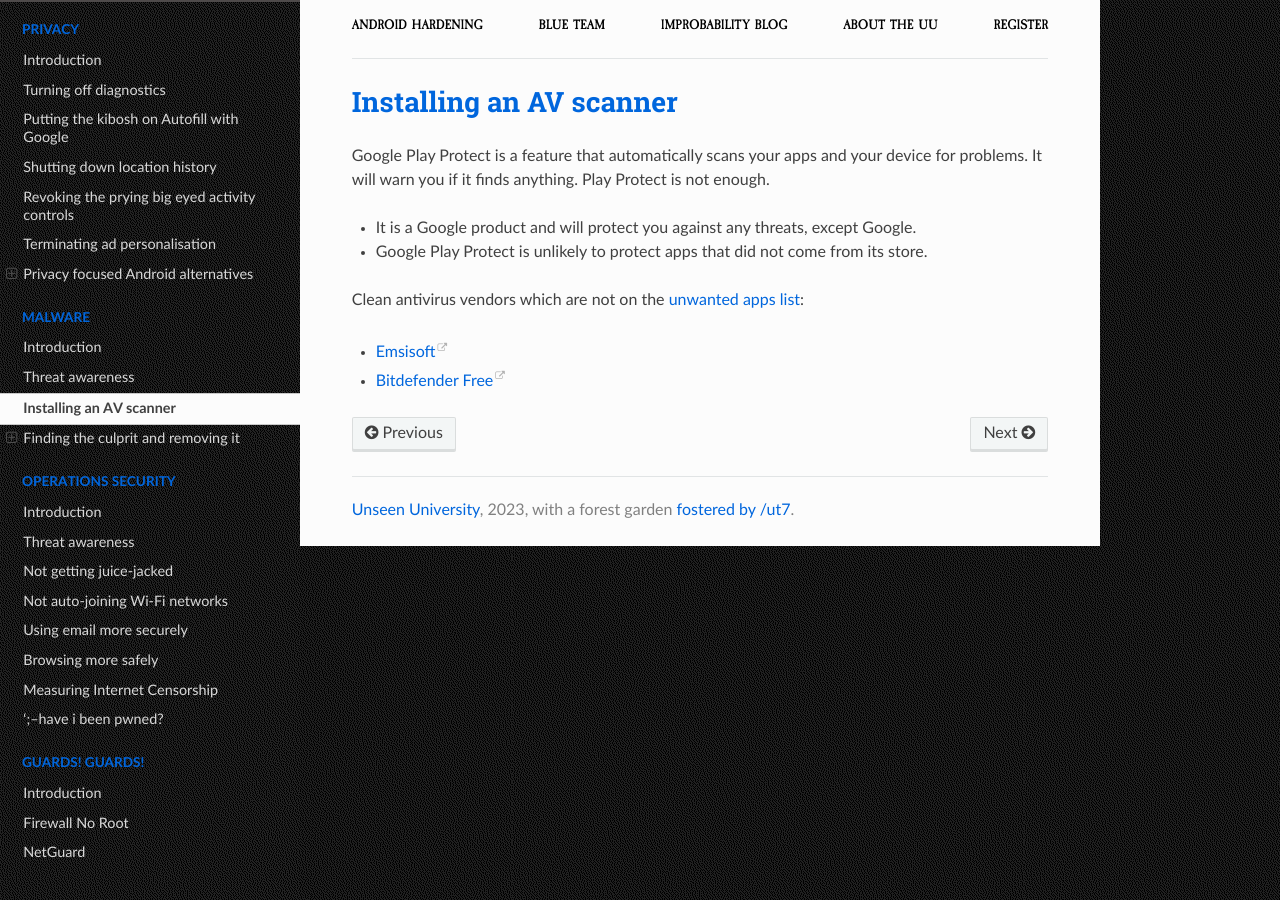
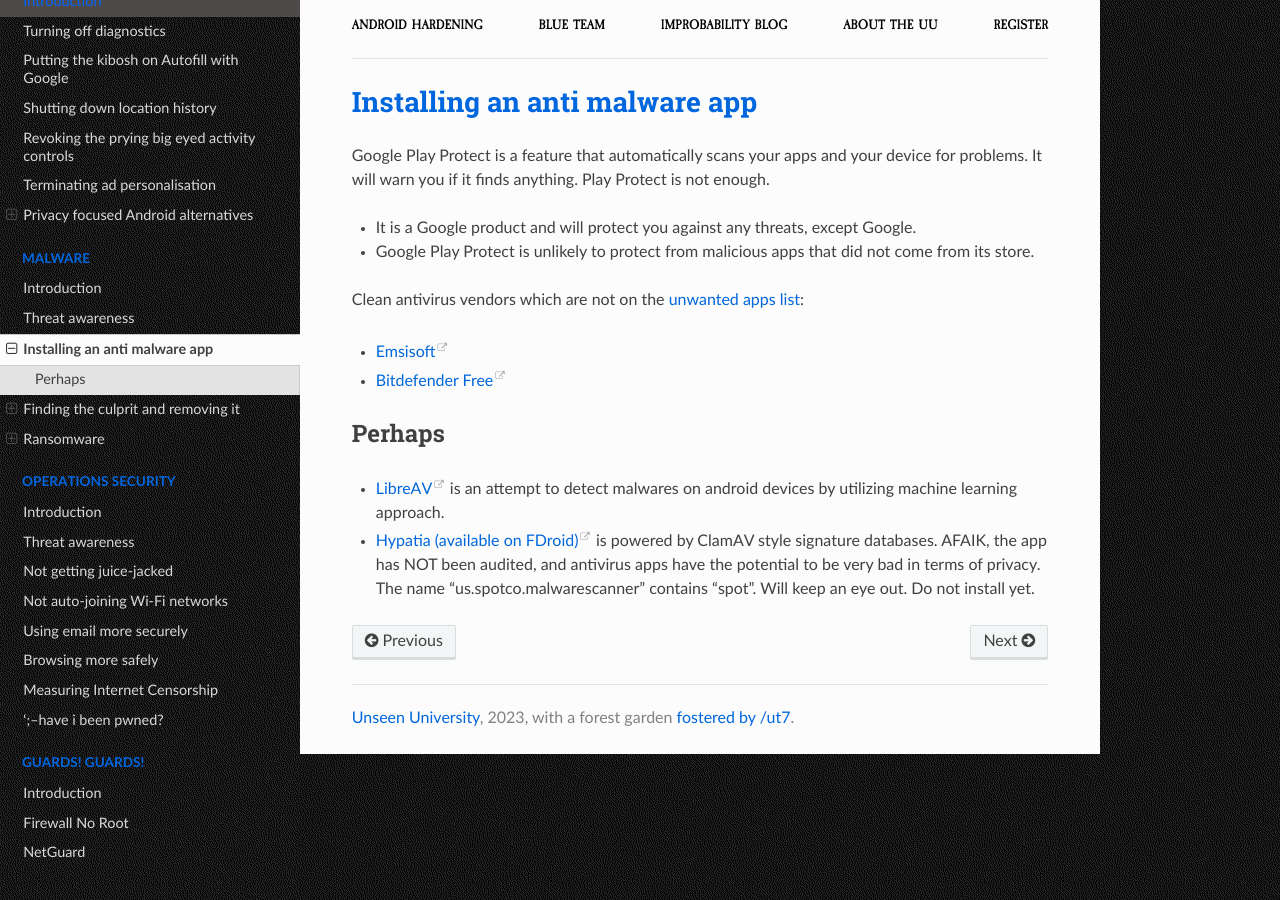
Before and after one commit to tymyrddin/android-mitigations, a Sphinx documentation site: the page built from source/docs/malware/scanner.md, in a window 1280 px wide. Built offline with Sphinx 7.4.7 and the Read the Docs theme 2.0.0, drawn with Linux system fonts in a browser that asks for light colours.

Commit message:
corrections

```diff
--- a/source/docs/malware/scanner.md
+++ b/source/docs/malware/scanner.md
@@ -1,11 +1,16 @@
-# Installing an AV scanner
+# Installing an anti malware app
 
 Google Play Protect is a feature that automatically scans your apps and your device for problems. It will warn you if it finds anything. Play Protect is not enough.
 
 * It is a Google product and will protect you against any threats, except Google.
-* Google Play Protect is unlikely to protect apps that did not come from its store.
+* Google Play Protect is unlikely to protect from malicious apps that did not come from its store.
 
 Clean antivirus vendors which are not on the [unwanted apps list](../services/unwanted-apps.md):
 
 * [Emsisoft](https://www.emsisoft.com)
 * [Bitdefender Free](https://www.bitdefender.com/solutions/free.html)
+
+## Perhaps
+
+* [LibreAV](https://github.com/projectmatris/antimalwareapp) is an attempt to detect malwares on android devices by utilizing machine learning approach.
+* [Hypatia (available on FDroid)](https://f-droid.org/packages/us.spotco.malwarescanner/) is powered by ClamAV style signature databases. AFAIK, the app has NOT been audited, and antivirus apps have the potential to be very bad in terms of privacy. The name "us.spotco.malwarescanner" contains "spot". Will keep an eye out. Do not install yet.
--- a/source/index.rst
+++ b/source/index.rst
@@ -70,6 +70,7 @@
    docs/opsec/threats.md
    docs/malware/scanner.md
    docs/malware/clean-machine.md
+   docs/malware/ransomware.md
 
 .. toctree::
    :glob:
```
Also changed, not shown: source/docs/guards/README.md (+1 -1 lines), source/docs/malware/README.md (+3 -2 lines), source/docs/malware/clean-machine.md (+2 -2 lines), source/docs/malware/ransomware.md (added, +23 -0 lines), source/docs/services/research.md (+4 -4 lines).
